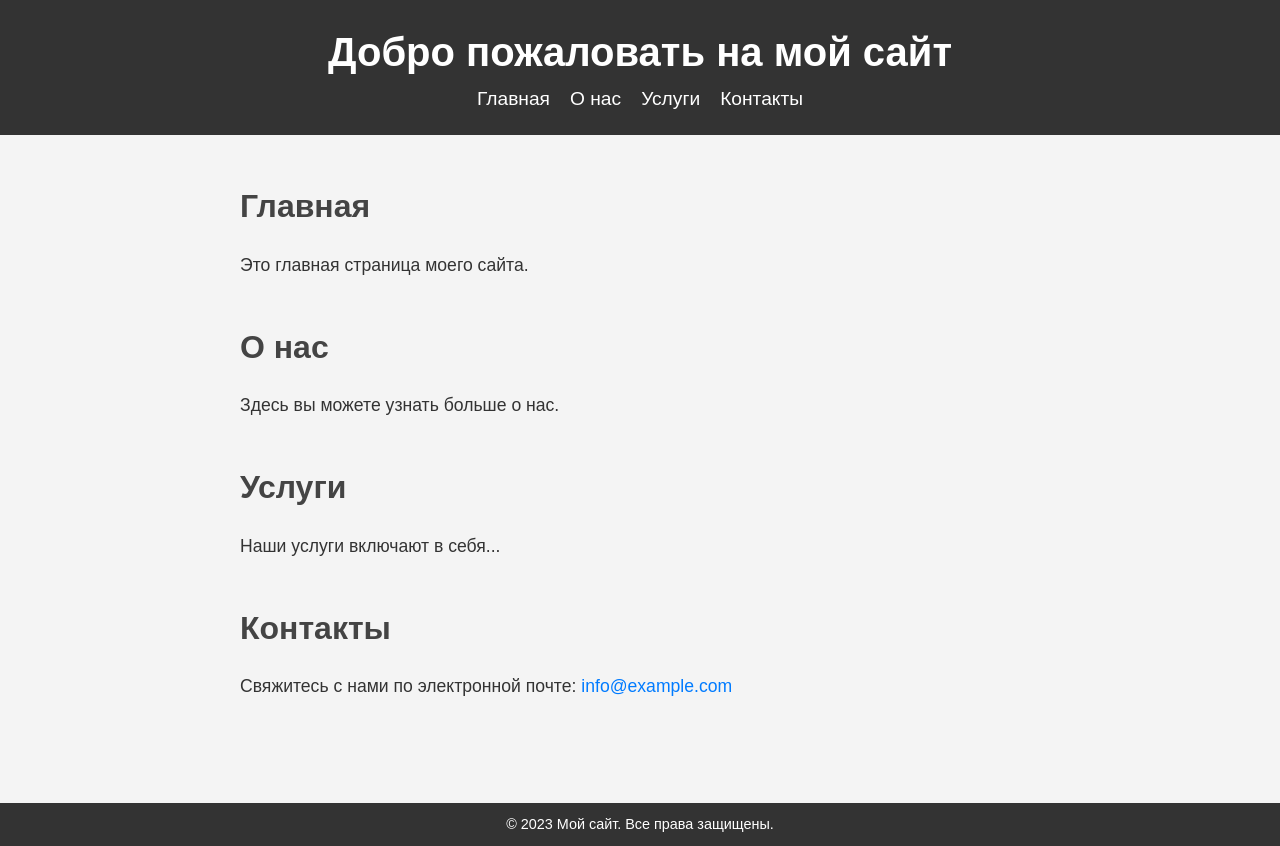
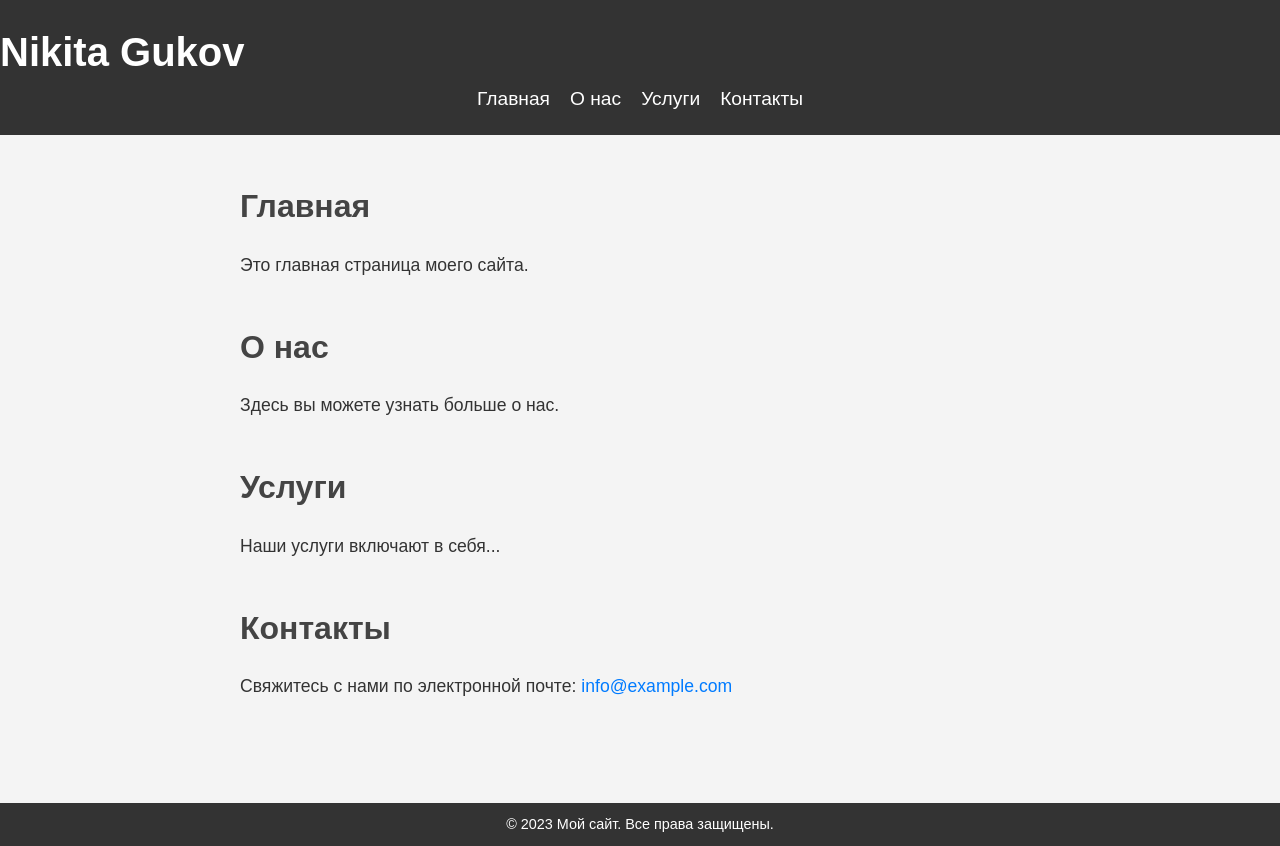
Before and after one commit to nikitagukov/first-project, a plain HTML site: page index.html in a window 1280 px wide. Drawn offline with Linux system fonts and the light colour scheme.

Commit message:
переименовал название и заголовок, и поставил его в начало

```diff
--- a/index.html
+++ b/index.html
@@ -4,13 +4,13 @@
     <meta charset="UTF-8" />
     <meta name="viewport" content="width=device-width, initial-scale=1.0" />
     <meta http-equiv="X-UA-Compatible" content="IE=edge" />
-    <title>Мой сайт</title>
+    <title>Nikita Gukov</title>
     <meta name="description" content="Описание моего сайта" />
     <link rel="stylesheet" href="style.css" />
   </head>
   <body>
     <header>
-      <h1>Добро пожаловать на мой сайт</h1>
+      <h1>Nikita Gukov</h1>
       <nav>
         <ul>
           <li><a href="#home">Главная</a></li>
--- a/style.css
+++ b/style.css
@@ -13,7 +13,7 @@ header {
   background-color: #333;
   color: #fff;
   padding: 20px 0;
-  text-align: center;
+  text-align: start;
 }
 
 header h1 {
```
Also changed, not shown: 1 other file.
